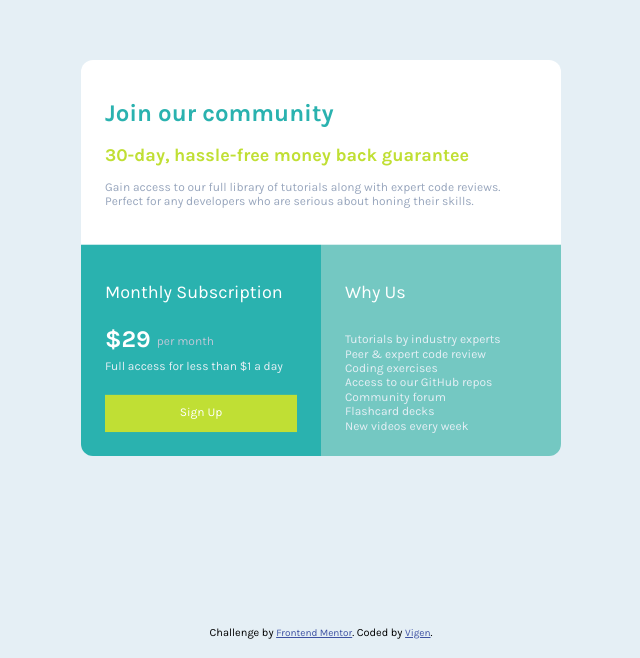
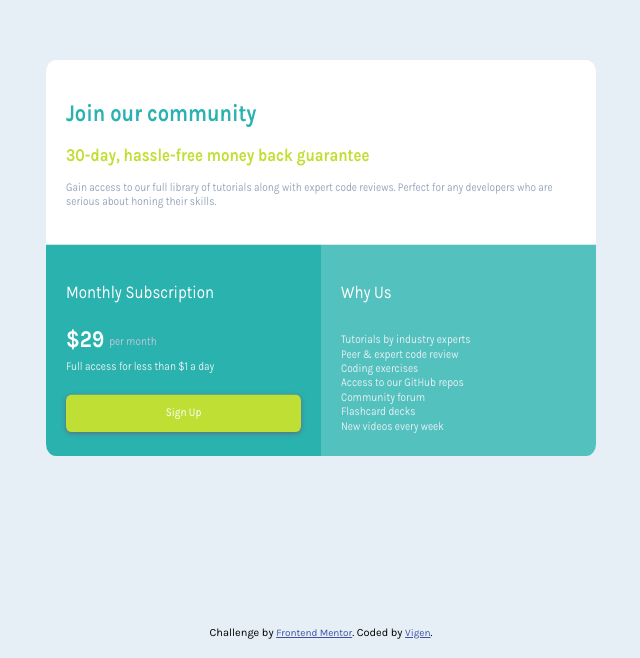
Before and after one commit to vigengareyan/single-price-grid-component, a plain HTML site: page index.html in a window 1280 px wide. Shown: the part 150-808 px from the top of the page, without its empty margins (319-959 px from the left). Drawn offline with Linux system fonts and the light colour scheme.

Commit message:
added a shadow

```diff
--- a/style.css
+++ b/style.css
@@ -42,11 +42,11 @@ footer {
 .container {
   display: grid;
   grid-template-columns: 1fr 1fr;
-  width: 400px;
+  width: 550px;
 
   /* https://developer.mozilla.org/ru/docs/Web/CSS/transform */
 
-  transform: scale(1.2, 1.2);
+  transform: scale(1, 1.2);
 }
 
 .box-1, .box-2, .box-3 {
@@ -92,6 +92,7 @@ footer {
   color: white;
   font-size: 15px;
   font-weight: 400;
+  width: 100%;
 }
 
 .box-2 h2 {
@@ -99,6 +100,7 @@ footer {
   font-size: 20px;
   font-weight: 700;
   margin-top: 0rem;
+  width: 100%;
 }
 
 /* The expected color for span of the second box is not present in the style-guide. Thus we try out different shades of light gray unless the desired shade is found */
@@ -118,6 +120,7 @@ footer {
   font-size: 10px;
   font-weight: 400;
   margin-top: -2rem;
+  width: 100%;
 }
 
 button {
@@ -129,6 +132,8 @@ button {
   padding: 5px;
   font-weight: 400;
   cursor: pointer;
+  border-radius: 5px;
+  box-shadow: 0px 1px 5px hsl(215, 13%, 43%);
 }
 
 button:hover {
@@ -139,7 +144,7 @@ button:hover {
 /* The expected color of the third box is not present in the style-guide. Thus we try out different shades of light cyan unless the desired shade is found */
 
 .box-3 {
-  background-color: hsl(176, 43%, 62%);
+  background-color: hsl(178, 47%, 54%);
   border-radius: 0px 0px 10px 0px;
   padding-bottom: 10px;
 }
@@ -154,7 +159,7 @@ button:hover {
 .box-3 h2 {
   color: hsl(204, 43%, 93%);
   font-size: 10px;
-  font-weight: 400;
+  font-weight: 100;
 }
 
 br {
@@ -163,7 +168,7 @@ br {
 
 @media only screen and (max-width: 600px) {
   .container {
-    width: 200px;
+    width: 300px;
     display: flex;
     direction: column;
     /* https://stackoverflow.com/questions/38133315/flex-direction-column-property-is-not-working */
```
